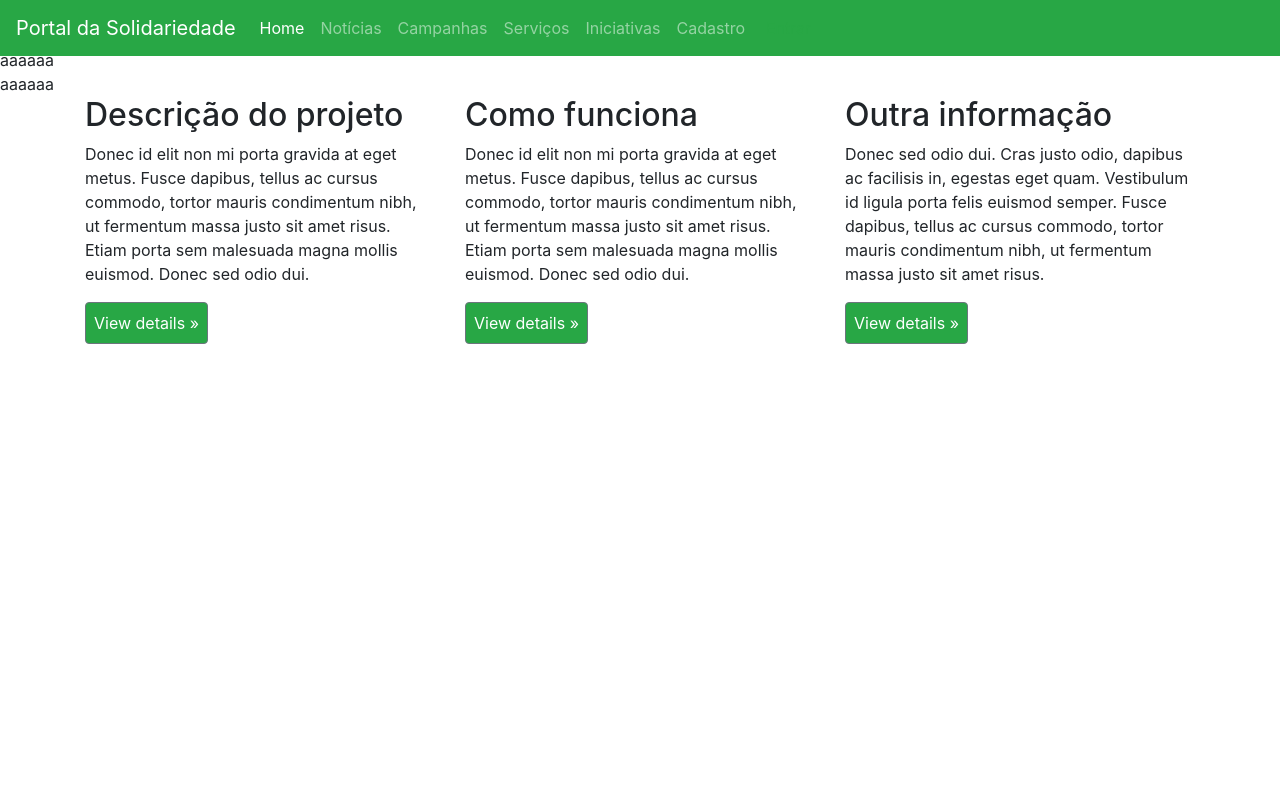
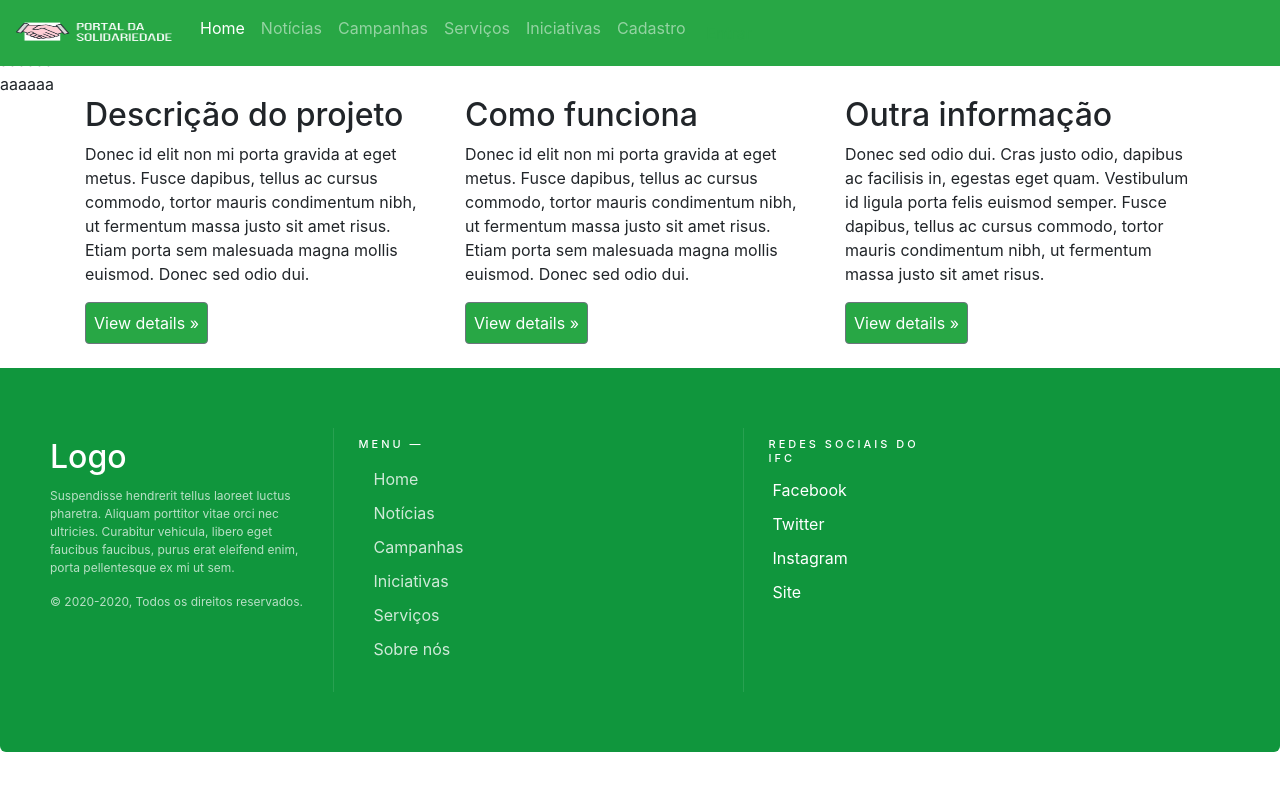
Before and after one commit to amandazk/projeto-IFC, a Vue app in the folder frontend/app/: page / in a window 1280 px wide. Shown: the top 790 px of the page. Built offline with nearby package versions, Linux system fonts and the light colour scheme.

Commit message:
continua_home

```diff
--- a/frontend/app/src/App.vue
+++ b/frontend/app/src/App.vue
@@ -1,12 +1,11 @@
 <template>
 <nav class="navbar navbar-expand-md navbar-dark fixed-top bg-success">
-  <a class="navbar-brand" href="#">Portal da Solidariedade</a>
-  <button class="navbar-toggler" type="button" data-toggle="collapse" data-target="#navbarsExampleDefault" aria-controls="navbarsExampleDefault" aria-expanded="false" aria-label="Toggle navigation">
-    <span class="navbar-toggler-icon"></span>
-  </button>
 
   <div class="collapse navbar-collapse" id="navbarsExampleDefault">
     <ul class="navbar-nav mr-auto">
+      <a class="navbar-brand" href="#">
+    <img src="./assets/d1.png" width="160" height="40" class="d-inline-block align-top" alt="">
+      </a>
       <li class="nav-item active">
         <a class="nav-link" href="#">Home <span class="sr-only">(current)</span></a>
       </li>
@@ -59,6 +58,42 @@
     </div>
   </div>
 
+    <div class="">
+    <!----------- Footer ------------>
+    <footer class="footer-bs">
+        <div class="row">
+          <div class="col-md-3 footer-brand animated fadeInLeft">
+              <h2>Logo</h2>
+                <p>Suspendisse hendrerit tellus laoreet luctus pharetra. Aliquam porttitor vitae orci nec ultricies. Curabitur vehicula, libero eget faucibus faucibus, purus erat eleifend enim, porta pellentesque ex mi ut sem.</p>
+                <p>© 2020-2020, Todos os direitos reservados.</p>
+            </div>
+          <div class="col-md-4 footer-nav animated fadeInUp">
+              <h4>Menu —</h4>
+              <div class="col-md-6">
+                    <ul class="list">
+                        <li><a href="#">Home</a></li>
+                        <li><a href="#">Notícias</a></li>
+                        <li><a href="#">Campanhas</a></li>
+                        <li><a href="#">Iniciativas</a></li>
+                        <li><a href="#">Serviços</a></li>
+                        <li><a href="#">Sobre nós</a></li>
+                    </ul>
+                </div>
+            </div>
+          <div class="col-md-2 footer-social animated fadeInDown">
+              <h4>Redes sociais do IFC</h4>
+              <ul>
+                  <li><a href="https://www.facebook.com/ifc.oficial.araquari">Facebook</a></li>
+                  <li><a href="#">Twitter</a></li>
+                  <li><a href="https://www.instagram.com/ifc.oficial.araquari/">Instagram</a></li>
+                  <li><a href="https://araquari.ifc.edu.br/">Site</a></li>
+                </ul>
+            </div>
+        </div>
+    </footer>
+</div>
+
+
 </template>
 
 <script>
@@ -69,3 +104,57 @@ export default {
 
 }
 </script>
+
+-<style>
+.footer-bs {
+    background-color: rgba(16, 150, 61,1.00);
+	padding: 60px 40px;
+	color: rgba(255,255,255,1.00);
+	margin-bottom: 20px;
+	border-bottom-right-radius: 6px;
+	border-top-left-radius: 0px;
+	border-bottom-left-radius: 6px;
+}
+.footer-bs .footer-brand, .footer-bs .footer-nav, .footer-bs .footer-social, .footer-bs .footer-ns { padding:10px 25px; }
+.footer-bs .footer-nav, .footer-bs .footer-social, .footer-bs .footer-ns { border-color: transparent; }
+.footer-bs .footer-brand h2 { margin:0px 0px 10px; }
+.footer-bs .footer-brand p { font-size:12px; color:rgba(255,255,255,0.70); }
+
+.footer-bs .footer-nav ul.pages { list-style:none; padding:0px; }
+.footer-bs .footer-nav ul.pages li { padding:5px 0px;}
+.footer-bs .footer-nav ul.pages a { color:rgba(255,255,255,1.00); font-weight:bold; text-transform:uppercase; }
+.footer-bs .footer-nav ul.pages a:hover { color:rgba(255,255,255,0.80); text-decoration:none; }
+.footer-bs .footer-nav h4 {
+	font-size: 11px;
+	text-transform: uppercase;
+	letter-spacing: 3px;
+	margin-bottom:10px;
+}
+
+.footer-bs .footer-nav ul.list { list-style:none; padding:0px; }
+.footer-bs .footer-nav ul.list li { padding:5px 0px;}
+.footer-bs .footer-nav ul.list a { color:rgba(255,255,255,0.80); }
+.footer-bs .footer-nav ul.list a:hover { color:rgba(255,255,255,0.60); text-decoration:none; }
+
+.footer-bs .footer-social ul { list-style:none; padding:0px; }
+.footer-bs .footer-social h4 {
+	font-size: 11px;
+	text-transform: uppercase;
+	letter-spacing: 3px;
+}
+.footer-bs .footer-social li { padding:5px 4px;}
+.footer-bs .footer-social a { color:rgba(255,255,255,1.00);}
+.footer-bs .footer-social a:hover { color:rgba(255,255,255,0.80); text-decoration:none; }
+
+.footer-bs .footer-ns h4 {
+	font-size: 11px;
+	text-transform: uppercase;
+	letter-spacing: 3px;
+	margin-bottom:10px;
+}
+.footer-bs .footer-ns p { font-size:12px; color:rgba(255,255,255,0.70); }
+
+@media (min-width: 768px) {
+	.footer-bs .footer-nav, .footer-bs .footer-social, .footer-bs .footer-ns { border-left:solid 1px rgba(255,255,255,0.10); }
+}
+</style>
```
Also changed, not shown: frontend/app/src/assets/d1.png (added).
